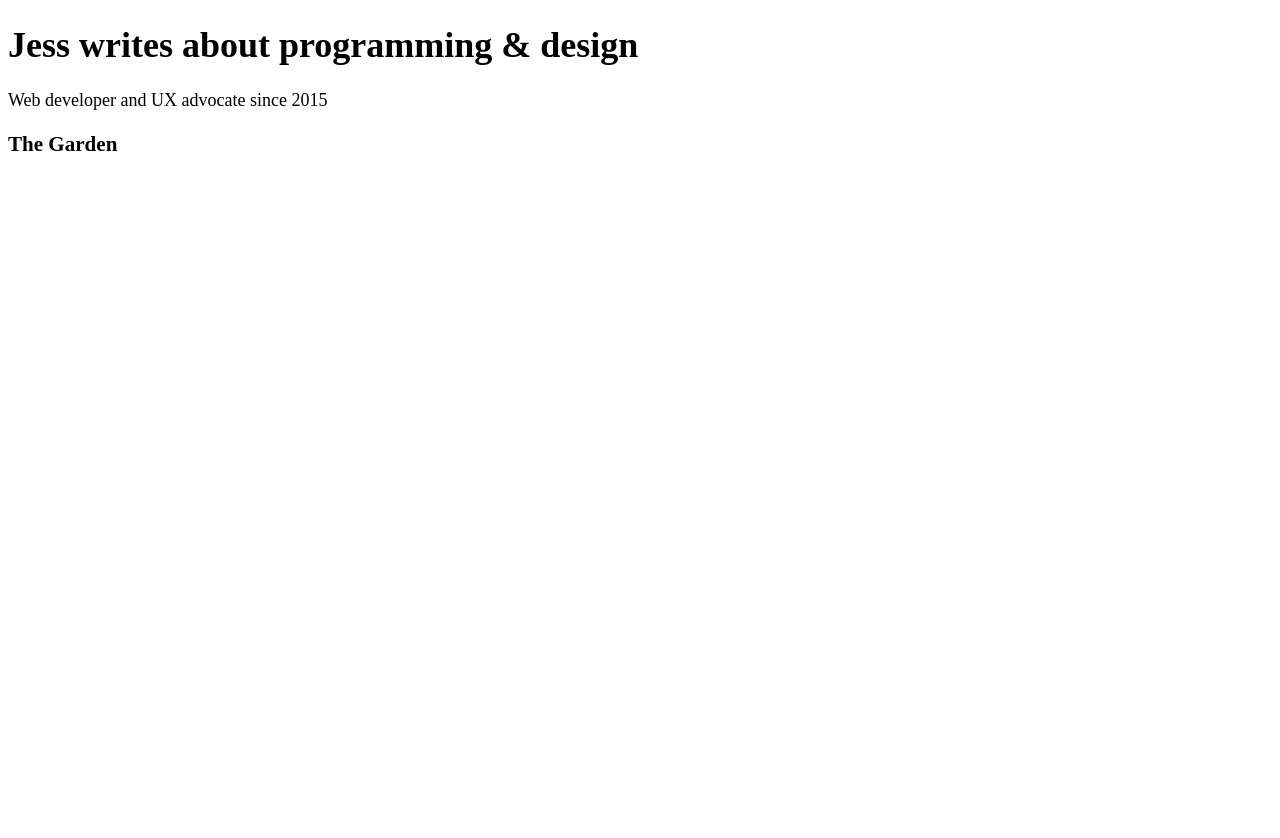
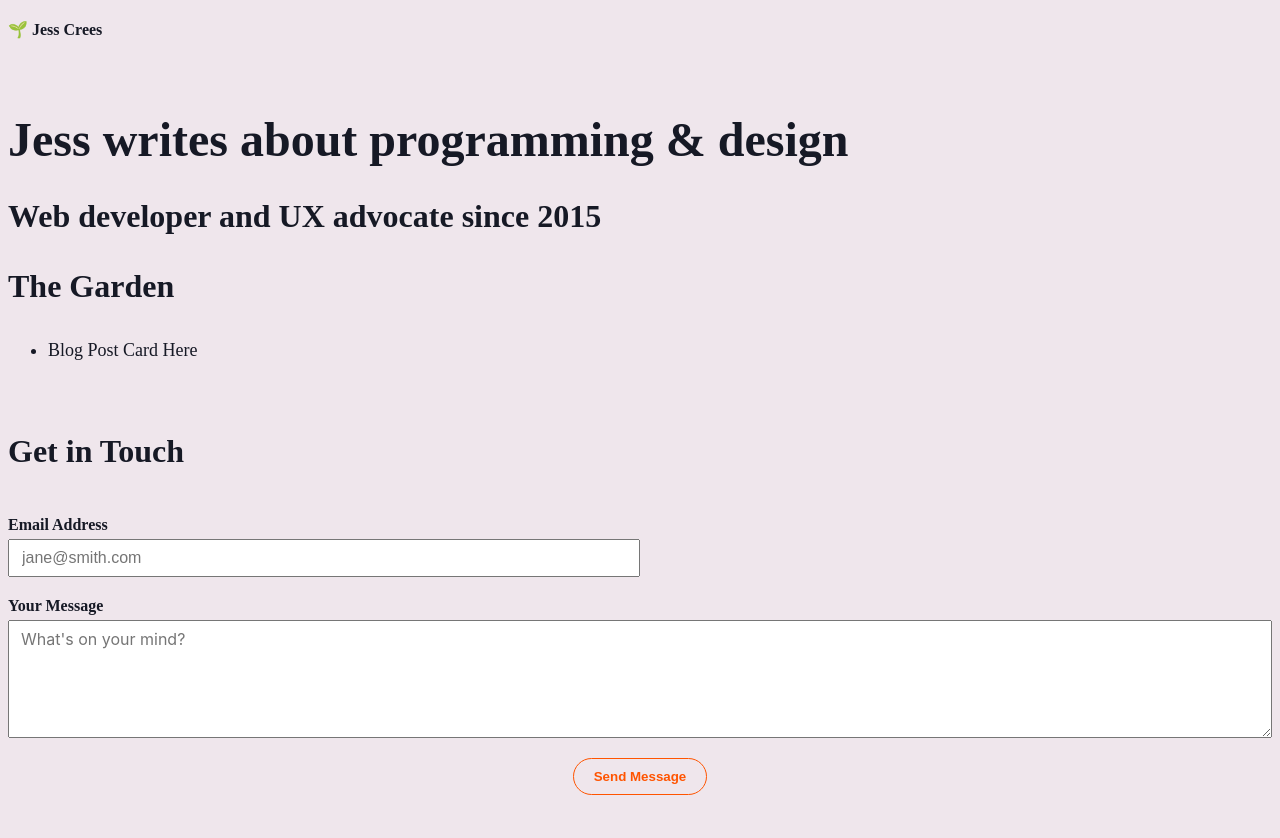
Before and after one commit to jesscrees/digital-garden, an Astro site: page / in a window 1280 px wide. Before the commit the page ends 800 px from the top, so only its background shows below. Built offline with nearby package versions, Linux system fonts and the light colour scheme; Astro itself is replaced by a stand-in of ours.

Commit message:
Implement dynamic layout

```diff
--- a/src/layouts/BaseLayout.astro
+++ b/src/layouts/BaseLayout.astro
@@ -4,9 +4,6 @@ import "../styles/global.css";
 export interface Props {
   frontmatter: {
     pageTitle: string;
-    heading: string;
-    subHeading: string;
-    blogHeading: string;
   };
 }
 
@@ -23,11 +20,37 @@ const { frontmatter } = Astro.props;
     <title>{frontmatter.pageTitle}</title>
   </head>
   <body>
-    <h1>{frontmatter.heading}</h1>
+    <header class="body-lg">🌱 Jess Crees</header>
 
-    <p>{frontmatter.subHeading}</p>
+    <slot />
 
-    <h3>{frontmatter.blogHeading}</h3>
+    <footer>
+      <h4>Get in Touch</h4>
+
+      <section>
+        <div class="input-with-label">
+          <label for="email">Email Address</label>
+          <input
+            id="email"
+            name="email"
+            placeholder="jane@smith.com"
+            type="email"
+          />
+        </div>
+
+        <div class="input-with-label">
+          <label for="text">Your Message</label>
+          <textarea
+            cols="30"
+            id="text"
+            name="text"
+            placeholder="What's on your mind?"
+            rows="5"></textarea>
+        </div>
+
+        <button>Send Message</button>
+      </section>
+    </footer>
 
     <script>
       const favicons = ["🌧️", "🌱", "🌿", "🪴", "🌳", "🍂"];
--- /dev/null
+++ b/src/layouts/HomePageLayout.astro
@@ -0,0 +1,27 @@
+---
+import "../styles/global.css";
+import BaseLayout from "./BaseLayout.astro";
+
+export interface Props {
+  frontmatter: {
+    pageTitle: string;
+    heading: string;
+    subHeading: string;
+    blogHeading: string;
+  };
+}
+
+const { frontmatter } = Astro.props;
+---
+
+<BaseLayout frontmatter={frontmatter}>
+  <h1>{frontmatter.heading}</h1>
+
+  <h2>{frontmatter.subHeading}</h2>
+
+  <h3>{frontmatter.blogHeading}</h3>
+
+  <ul>
+    <li>Blog Post Card Here</li>
+  </ul>
+</BaseLayout>
--- a/src/layouts/MarkdownPostLayout.astro
+++ b/src/layouts/MarkdownPostLayout.astro
@@ -23,7 +23,7 @@ const { frontmatter } = Astro.props;
   }
 </style>
 
-<!-- <BaseLayout pageTitle={frontmatter.pageTitle ?? ""}> -->
+<!-- <BaseLayout frontmatter={frontmatter}> -->
 <!-- <p>{frontmatter.pubDate.toLocaleDateString()}</p>
 
   <p><em>{frontmatter.description}</em></p>
--- a/src/pages/index.md
+++ b/src/pages/index.md
@@ -1,5 +1,5 @@
 ---
-layout: ../layouts/BaseLayout.astro
+layout: ../layouts/HomePageLayout.astro
 pageTitle: Jess Crees | Digital Garden
 heading: Jess writes about programming & design
 subHeading: Web developer and UX advocate since 2015
--- a/src/pages/rss.xml.js
+++ b/src/pages/rss.xml.js
@@ -4,8 +4,8 @@ import { getCollection } from 'astro:content';
 export async function GET(context) {
   const posts = await getCollection("blog");
   return rss({
-    title: 'Jess Crees | Blog',
-    description: 'My digital garden',
+    title: 'Jess Crees | Digital Garden',
+    description: 'Jess writes about programming & design. Web developer and UX advocate since 2015',
     site: context.site,
     items: posts.map((post) => ({
       title: post.data.title,
--- a/src/styles/global.css
+++ b/src/styles/global.css
@@ -36,12 +36,28 @@
   --caption-size: 1rem;
   --caption-line-height: 160%;
   --caption-letter-spacing: 0.5%;
+
+  /* Colors */
+  --primary-light: #EFE6EC;
+  --primary-dark: #161925;
+  --secondary-light: #66999B;
+  --secondary-dark: #934D77;
+  --accent: #FF5400;
+}
+
+*,
+*::before,
+*::after {
+  box-sizing: border-box;
 }
 
 /* Base styles */
 body {
   font-size: 16px;
   transition: 0.2s all linear;
+
+  background-color: var(--primary-light);
+  color: var(--primary-dark);
 }
 
 /* Larger screens */
@@ -58,37 +74,37 @@ body {
   }
 }
 
-.h1 {
+h1 {
   font-size: var(--h1-size);
   line-height: var(--h1-line-height);
   letter-spacing: var(--h1-letter-spacing);
 }
 
-.h2 {
+h2 {
   font-size: var(--h2-size);
   line-height: var(--h2-line-height);
   letter-spacing: var(--h2-letter-spacing);
 }
 
-.h3 {
+h3 {
   font-size: var(--h3-size);
   line-height: var(--h3-line-height);
   letter-spacing: var(--h3-letter-spacing);
 }
 
-.h4 {
+h4 {
   font-size: var(--h4-size);
   line-height: var(--h4-line-height);
   letter-spacing: var(--h4-letter-spacing);
 }
 
-.h5 {
+h5 {
   font-size: var(--h5-size);
   line-height: var(--h5-line-height);
   letter-spacing: var(--h5-letter-spacing);
 }
 
-.h6 {
+h6 {
   font-size: var(--h6-size);
   line-height: var(--h6-line-height);
   letter-spacing: var(--h6-letter-spacing);
@@ -117,3 +133,58 @@ body {
   line-height: var(--caption-line-height);
   letter-spacing: var(--caption-letter-spacing);
 }
+
+header {
+  font-weight: 900;
+  padding: 10px 0rem 40px;
+}
+
+footer {
+  padding: 10px 0rem 40px;
+  width: 100%;
+}
+
+footer section {
+  display: flex;
+  flex-direction: column;
+  gap: 20px;
+}
+
+footer section .input-with-label {
+  display: flex;
+  flex-direction: column;
+  gap: 5px;
+}
+
+footer section .input-with-label label {
+  font-size: 1rem;
+  font-weight: 900;
+}
+
+footer section .input-with-label input {
+  font-size: 1rem;
+  padding: 8px 12px;
+}
+
+footer section .input-with-label textarea {
+  font-family: var(--font-family);
+  font-size: 1rem;
+  padding: 8px 12px;
+  resize: vertical;
+}
+
+footer section .input-with-label:first-of-type {
+  width: 50%;
+}
+
+footer section button {
+  background: none;
+  border-radius: 20px;
+  border: 1px solid var(--accent);
+  color: var(--accent);
+  cursor: pointer;
+  font-weight: 900;
+  margin: 0 auto;
+  padding: 10px 20px;
+  width: auto;
+}
```
